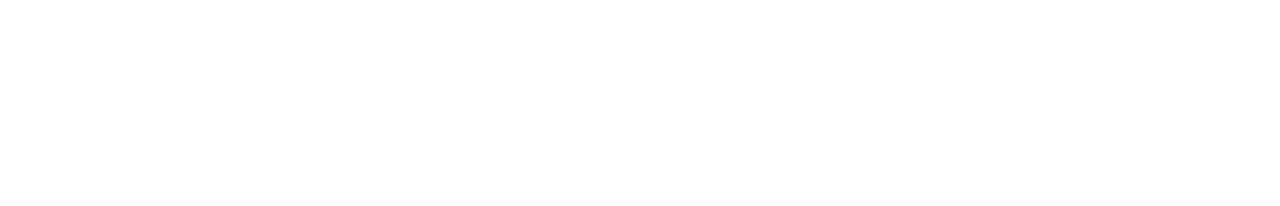
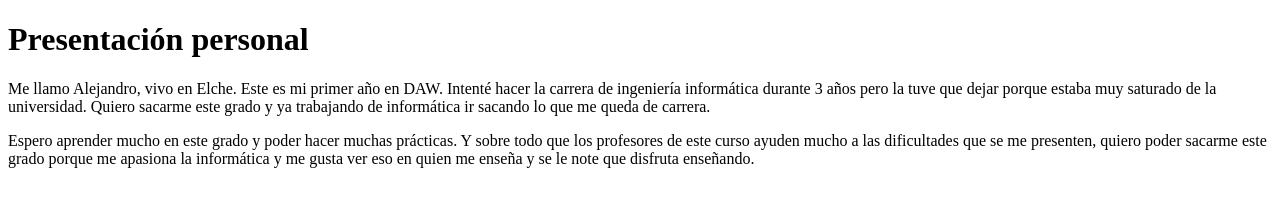
Before and after one commit to ALGEDINNI/Tarea, a plain HTML site: page TAREA 1.html in a window 1280 px wide. Drawn offline with Linux system fonts and the light colour scheme.

Commit message:
Add personal presentation and professional background to index.html

```diff
--- a/TAREA 1.html
+++ b/TAREA 1.html
@@ -6,6 +6,9 @@
     <title>Document</title>
 </head>
 <body>
+    <h1>Presentación personal</h1>
+    <p>Me llamo Alejandro, vivo en Elche. Este es mi primer año en DAW. Intenté hacer la carrera de ingeniería informática durante 3 años pero la tuve que dejar porque estaba muy saturado de la universidad. Quiero sacarme este grado y ya trabajando de informática ir sacando lo que me queda de carrera.</p>
 
+    <p>Espero aprender mucho en este grado y poder hacer muchas prácticas. Y sobre todo que los profesores de este curso ayuden mucho a las dificultades que se me presenten, quiero poder sacarme este grado porque me apasiona la informática y me gusta ver eso en quien me enseña y se le note que disfruta enseñando.</p>
 </body>
 </html>
```
